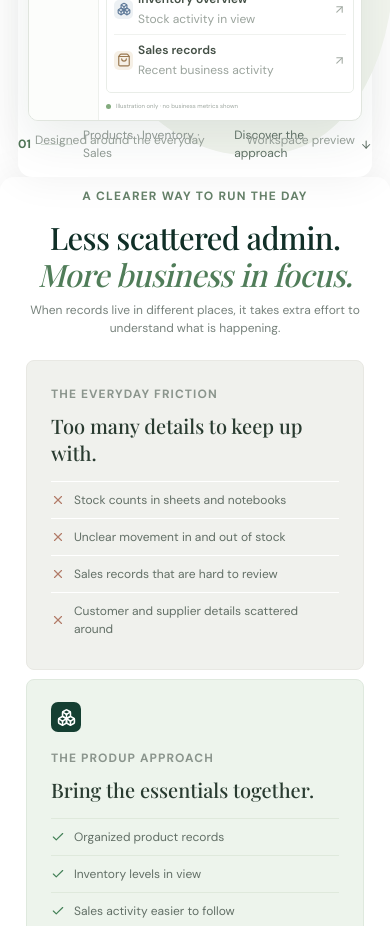
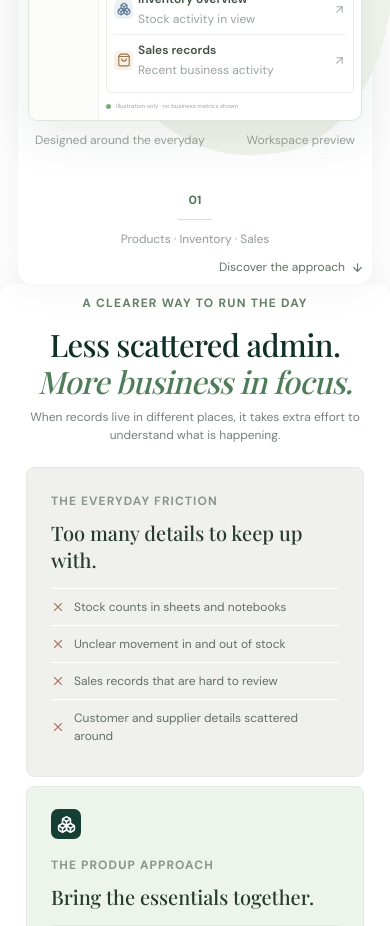
Before and after one commit to unveiled-master/Frontend, a React (Vite) app: page / in a window 390 px wide. Shown: the part 860-1786 px from the top of the page. Built offline with nearby package versions, Linux system fonts and the light colour scheme; no server answers.

Commit message:
robots.txt integration

```diff
--- a/src/landing/landing.module.css
+++ b/src/landing/landing.module.css
@@ -235,6 +235,8 @@
   .recordRow b { font-size: 6px; }
   .heroBottom { bottom: 15px; font-size: 7px; }
   .heroBottom a { font-size: 7px; }
+
+  .heroBottom { position: static; bottom: 20px; display: flex; flex-flow: column nowrap; gap: 10px; color: #929b95; font-size: 8px; }
   .challenge { padding: 55px 0; }
   .challengeGrid { width: calc(100% - 36px); grid-template-columns: 1fr; gap: 9px; }
   .sectionIntro { margin-bottom: 23px; }
```
Also changed, not shown: 1 other file (tests, documents, lock files or other folders).
